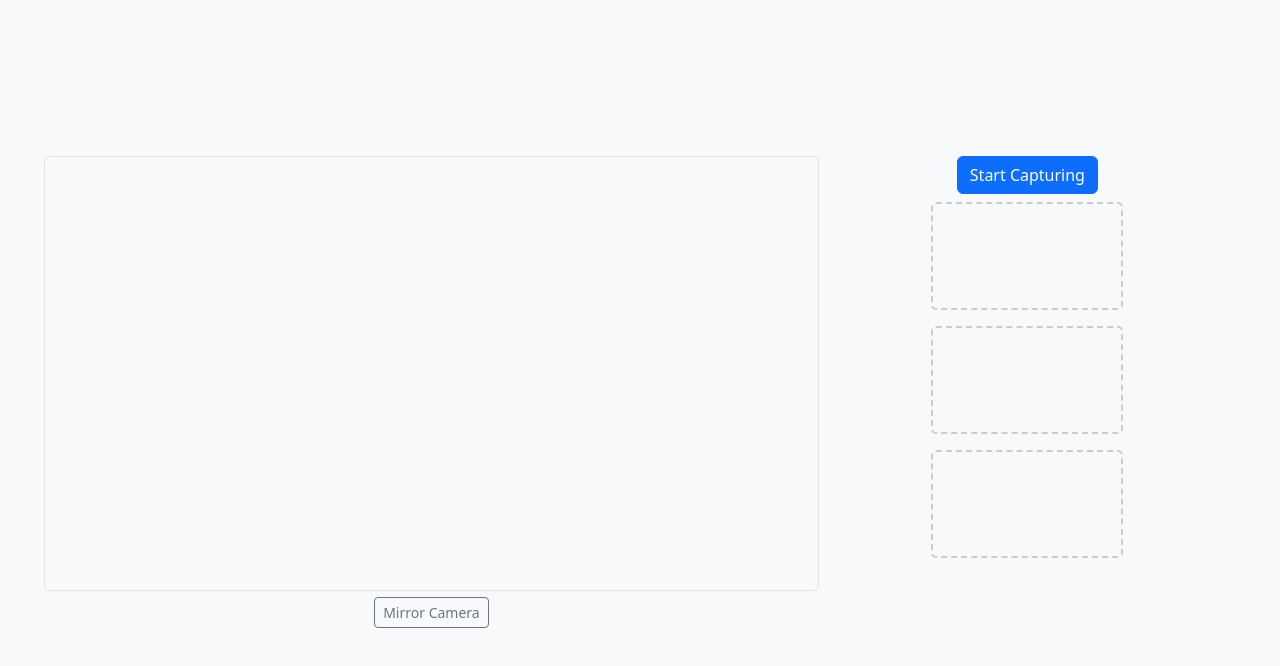
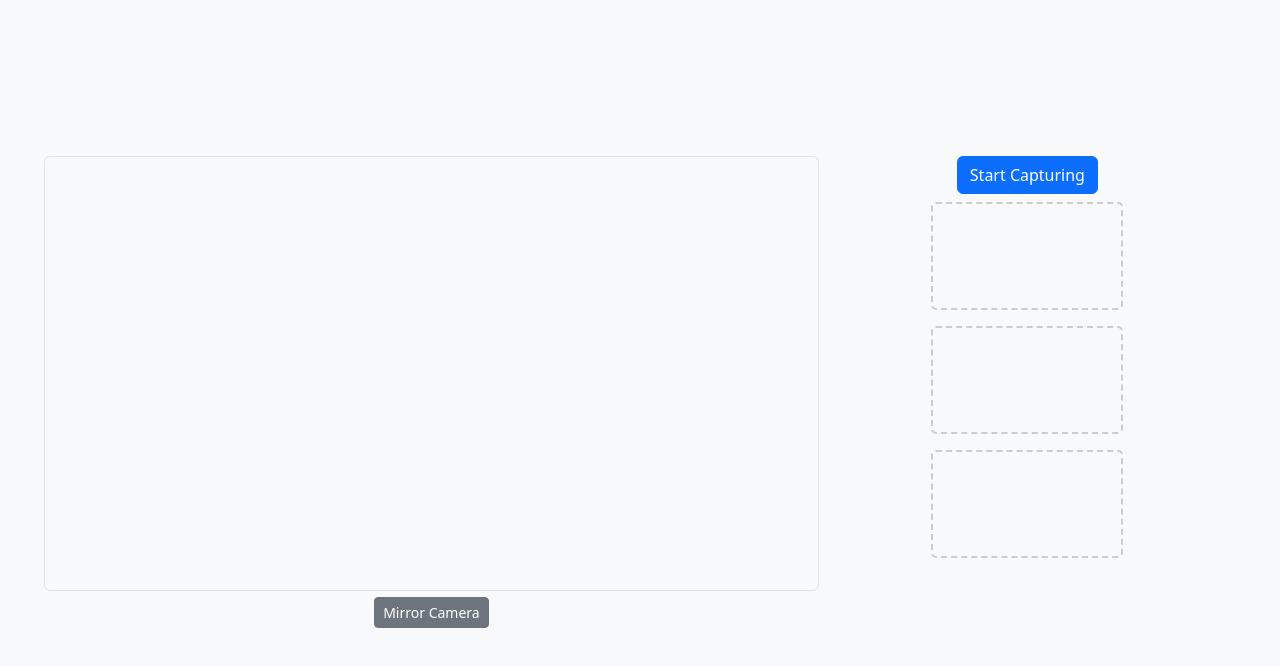
Before and after one commit to ckaeda/ngc-photobooth, a React (Vite) app in the folder photobooth/: page / in a window 1280 px wide. Shown: the top 666 px of the page. Built offline with nearby package versions, Linux system fonts and the light colour scheme; no server answers.

Commit message:
update to fake template

```diff
--- a/photobooth/src/components/CameraCapture.jsx
+++ b/photobooth/src/components/CameraCapture.jsx
@@ -121,7 +121,7 @@ function CameraCapture({ onCaptureComplete }) {
                   top: '50%',
                   left: '50%',
                   transform: 'translate(-50%, -50%)',
-                  fontSize: '8rem',
+                  fontSize: '10rem',
                   fontWeight: 'bold',
                   color: 'white',
                   opacity: countdown / 10,
@@ -132,15 +132,15 @@ function CameraCapture({ onCaptureComplete }) {
                 {countdown > 0 ? countdown : ''}
               </div>
             )}
-            <Button
-              variant={isMirrored ? 'secondary' : 'outline-secondary'}
-              onClick={() => setIsMirrored((prev) => !prev)}
-              size="sm"
-              className="mb-3"
-            >
-              {isMirrored ? 'Unmirror' : 'Mirror Camera'}
-            </Button>
           </div>
+          <Button
+            variant={'secondary'}
+            onClick={() => setIsMirrored((prev) => !prev)}
+            size="sm"
+            className="mb-3"
+          >
+            Mirror Camera
+          </Button>
           <canvas ref={canvasRef} style={{ display: 'none' }} />
         </div>
 
--- a/photobooth/src/components/TemplateComposer.jsx
+++ b/photobooth/src/components/TemplateComposer.jsx
@@ -1,6 +1,6 @@
 import { useEffect, useRef } from 'react';
 import { Container, Row, Col, Spinner } from 'react-bootstrap';
-import templateImage from '/assets/templates/template-16-9.jpg'; // adjust path if needed
+import templateImage from '/assets/templates/ngc-fake-template.png'; // adjust path if needed
 
 function TemplateComposer({ images, onComposeComplete }) {
   const canvasRef = useRef(null);
@@ -20,9 +20,9 @@ function TemplateComposer({ images, onComposeComplete }) {
       ctx.drawImage(template, 0, 0);
 
       const photoPositions = [
-        { x: 32, y: 794, width: 2798, height: 1574 },
-        { x: 2867, y: 794, width: 1367, height: 769 },
-        { x: 2867, y: 1598, width: 1367, height: 769 },
+        { x: 17, y: 358, width: 1254, height: 1254*9/16 },
+        { x: 1290, y: 360, width: 612, height: 612*9/16 },
+        { x: 1290, y: 720, width: 612, height: 612*9/16 },
       ];
 
       let loadedCount = 0;
```
Also changed, not shown: photobooth/public/assets/templates/ngc-fake-template.png (added).
